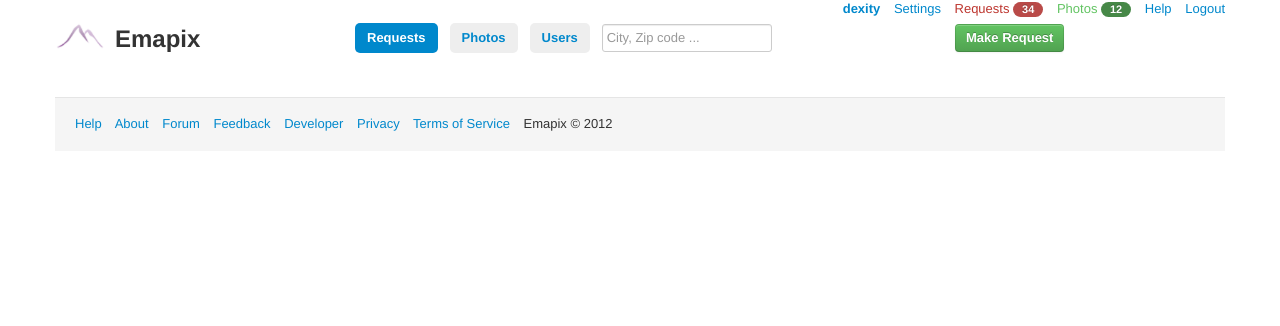
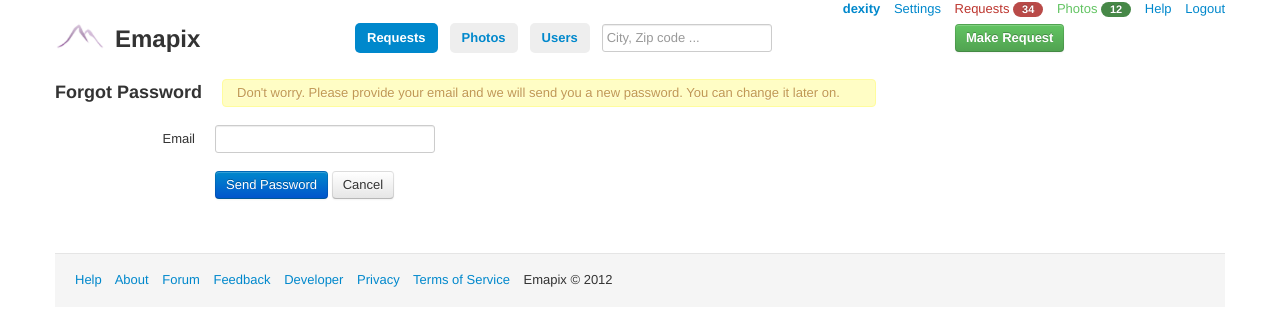
Before and after one commit to dexity/emapix, a Django app: page /layout/forgot in a window 1280 px wide. Shown: the top 326 px of the page. Run offline with Django 3.2, Linux system fonts and the light colour scheme; data that the repository does not hold is empty; parts of the project's set-up code (start-up, migrations or seed data) failed here and were passed over; some libraries are stand-ins or nearby versions.

Commit message:
Implemented Forgot Password layout

```diff
--- a/emapix/layout/templates/forgot.html
+++ b/emapix/layout/templates/forgot.html
@@ -1,5 +1,25 @@
 {% include 'header.html' %}
 
-
+<div class="pull-left"><h3>Forgot Password</h3></div>
+<div class="e-alert pull-left">Don't worry. Please provide
+your email and we will send you a new password.
+You can change it later on.</div>
+<div class="clear_both"></div>
+<form class="form-horizontal">
+    <fieldset>
+      <div class="control-group">
+        <label class="control-label" for="input01">Email</label>
+        <div class="controls">
+          <input type="text" class="input-large" id="input01">
+        </div>
+      </div>
+      <div class="control-group">
+        <div class="controls">
+            <button type="submit" class="btn btn-primary">Send Password</button>
+            <button type="submit" class="btn">Cancel</button>
+        </div>
+      </div>
+    </fieldset>
+</form>
 
 {% include 'footer.html' %}
--- a/emapix/layout/templates/index.html
+++ b/emapix/layout/templates/index.html
@@ -4,7 +4,7 @@
 	<ul>
 	   <li>[DONE] <a href="join">Join Emapix</a></li>
 	   <li>[DONE] <a href="confirm">Join Confirm</a></li>
-	   <li><a href="login">Login (popup)</a></li>
+	   <li>[DONE] <a href="login">Login (popup)</a></li>
 	   <li><a href="forgot">Forgot Password</a></li>
 	   <li><a href="set_profile">Set Profile</a></li>
 	   <li><a href="set_password">Set Password</a></li>
@@ -19,7 +19,7 @@
 	   <li>[DONE] <a href="submit2">Submit Photos (Trim)</a></li>
 	   <li>[DONE] <a href="submit3">Submit Photos (Progress)</a></li>
 	   <li>[DONE] <a href="make">Make Request</a></li>
-	   <li><a href="help"></a>Help</li>
+	   <li><a href="help">Help</a></li>
 	</ul>
 </body>
 </html>
```
